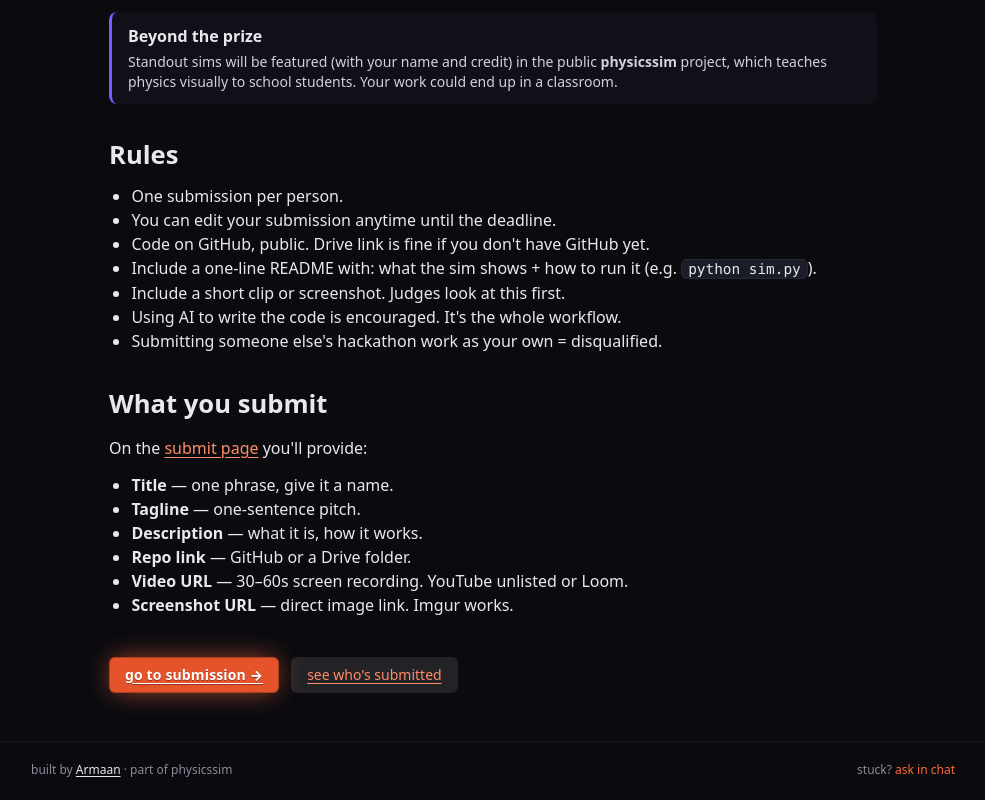
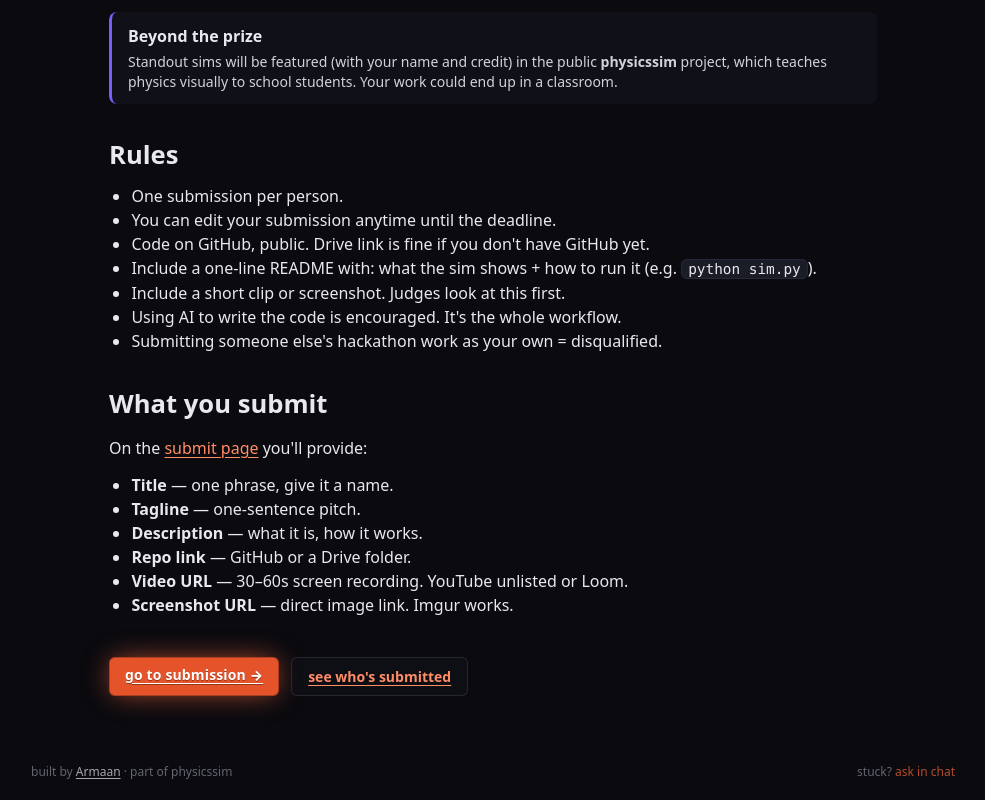
Before and after one commit to Kukyos/simathon, a Next.js app: page /hackathon in a window 1280 px wide. Shown: the part 1001-1801 px from the top of the page, without its empty margins (277-1262 px from the left). Built offline with nearby package versions, Linux system fonts and the light colour scheme; no server answers.

Commit message:
polish: unify ghost button + kbd, lighter footer, hide media stub in prod

```diff
--- a/app/globals.css
+++ b/app/globals.css
@@ -46,6 +46,25 @@ body {
   box-shadow:
     inset 0 0 0 1px rgba(0, 0, 0, 0.3),
     0 0 32px -2px rgba(255, 106, 61, 0.9);
+}
+
+/* Single secondary button. Replaces the three drifting "ghost" styles. */
+.btn-ghost {
+  display: inline-flex;
+  align-items: center;
+  justify-content: center;
+  padding: 0.5rem 1rem;
+  border-radius: 0.375rem;
+  font-size: 0.875rem;
+  font-weight: 600;
+  color: #e8e9ee;
+  background: rgba(17, 18, 26, 0.6);
+  border: 1px solid rgba(255, 255, 255, 0.1);
+  transition: border-color 150ms, background-color 150ms;
+}
+.btn-ghost:hover {
+  border-color: rgba(255, 106, 61, 0.4);
+  background: rgba(17, 18, 26, 0.85);
 }
 
 /* Code blocks */
--- a/app/hackathon/page.tsx
+++ b/app/hackathon/page.tsx
@@ -147,7 +147,7 @@ export default function HackathonPage() {
         <Link href="/submit" className="px-4 py-2 rounded-md bg-accent text-black font-semibold text-sm">
           go to submission →
         </Link>
-        <Link href="/gallery" className="px-4 py-2 rounded-md bg-white/10 hover:bg-white/15 text-sm">
+        <Link href="/gallery" className="btn-ghost">
           see who's submitted
         </Link>
       </div>
--- a/app/layout.tsx
+++ b/app/layout.tsx
@@ -38,8 +38,8 @@ export default function RootLayout({ children }: { children: React.ReactNode })
           <main className="flex-1 w-full max-w-5xl mx-auto px-5 md:px-12 py-8 md:py-12">
             {children}
           </main>
-          <footer className="border-t border-white/5">
-            <div className="max-w-5xl mx-auto px-5 md:px-12 py-5 text-xs text-muted flex flex-wrap gap-3 justify-between">
+          <footer>
+            <div className="max-w-5xl mx-auto px-5 md:px-12 py-5 text-xs text-muted flex flex-wrap gap-3 justify-between opacity-70">
               <div>
                 built by{" "}
                 <a
--- a/app/setup/page.tsx
+++ b/app/setup/page.tsx
@@ -38,7 +38,7 @@ export default function SetupPage() {
               <strong>"Add python.exe to PATH"</strong>. Then click Install.
             </li>
             <li>
-              <strong>Mac / terminal-style installer:</strong> just keep pressing <kbd className="px-1.5 py-0.5 rounded bg-white/10 border border-white/20 text-xs">Enter</kbd>{" "}
+              <strong>Mac / terminal-style installer:</strong> just keep pressing <kbd className="kbd">Enter</kbd>{" "}
               through every prompt. The defaults are fine. Don't type "no" to anything unless it asks for your password (then type it).
             </li>
           </ul>
@@ -122,13 +122,8 @@ export default function SetupPage() {
       </p>
       <ol>
         <li>
-          Press <kbd className="px-1.5 py-0.5 rounded bg-white/10 border border-white/20 text-xs">Ctrl</kbd>
-          {" + "}
-          <kbd className="px-1.5 py-0.5 rounded bg-white/10 border border-white/20 text-xs">L</kbd>{" "}
-          (Mac: <kbd className="px-1.5 py-0.5 rounded bg-white/10 border border-white/20 text-xs">⌘</kbd>
-          {" + "}
-          <kbd className="px-1.5 py-0.5 rounded bg-white/10 border border-white/20 text-xs">L</kbd>) to open the
-          AI chat.
+          Press <kbd className="kbd">Ctrl</kbd>{" + "}<kbd className="kbd">L</kbd>{" "}
+          (Mac: <kbd className="kbd">⌘</kbd>{" + "}<kbd className="kbd">L</kbd>) to open the AI chat.
         </li>
         <li>
           Paste this exactly:
@@ -182,10 +177,7 @@ export default function SetupPage() {
         >
           continue to build →
         </Link>
-        <Link
-          href="/chat"
-          className="px-4 py-2 rounded-md bg-panel border border-white/15 text-ink font-semibold text-sm hover:border-accent/40 hover:bg-panel/80"
-        >
+        <Link href="/chat" className="btn-ghost">
           ask in chat
         </Link>
       </div>
--- a/app/workshop/page.tsx
+++ b/app/workshop/page.tsx
@@ -132,10 +132,8 @@ export default function WorkshopPage() {
           your project folder.
         </li>
         <li>
-          Press <kbd className="px-1.5 py-0.5 rounded bg-white/10 border border-white/20 text-xs">Ctrl</kbd>
-          {" + "}<kbd className="px-1.5 py-0.5 rounded bg-white/10 border border-white/20 text-xs">L</kbd> to open
-          the AI chat (Mac: <kbd className="px-1.5 py-0.5 rounded bg-white/10 border border-white/20 text-xs">⌘</kbd>
-          {" + "}<kbd className="px-1.5 py-0.5 rounded bg-white/10 border border-white/20 text-xs">L</kbd>).
+          Press <kbd className="kbd">Ctrl</kbd>{" + "}<kbd className="kbd">L</kbd> to open the AI chat
+          (Mac: <kbd className="kbd">⌘</kbd>{" + "}<kbd className="kbd">L</kbd>).
         </li>
         <li>
           Paste the master prompt below, then your chosen idea right after the last line. Hit Enter. Then just{" "}
@@ -252,7 +250,7 @@ export default function WorkshopPage() {
         >
           read the hackathon rules →
         </Link>
-        <Link href="/submit" className="px-4 py-2 rounded-md bg-white/10 hover:bg-white/15 text-sm">
+        <Link href="/submit" className="btn-ghost">
           submit when ready
         </Link>
       </div>
--- a/components/MediaSlot.tsx
+++ b/components/MediaSlot.tsx
@@ -2,20 +2,39 @@ type Props = {
   kind?: "image" | "video";
   src?: string;
   caption?: string;
-  ratio?: string; // e.g. "16/9" or "4/3"
+  ratio?: string;
 };
 
-// ponytail: drop a file in /public/guide/, set src="/guide/<file>", done.
-// Videos autoplay-loop muted (browser requirement for autoplay). No controls — guide vibe.
+// ponytail: in prod, render nothing when no src. In dev, show a labeled stub so authors know
+// where to drop a file. Videos autoplay-loop muted (browser requirement for autoplay).
 export default function MediaSlot({ kind = "image", src, caption, ratio = "16/9" }: Props) {
+  if (!src) {
+    if (process.env.NODE_ENV === "production") return null;
     return (
       <figure className="my-4">
         <div
-        className="w-full rounded-lg overflow-hidden border border-white/10 bg-panel/40 flex items-center justify-center text-muted text-xs"
+          className="w-full rounded-lg overflow-hidden border border-dashed border-white/15 bg-panel/40 flex items-center justify-center text-muted text-xs"
           style={{ aspectRatio: ratio }}
         >
-        {src ? (
-          kind === "video" ? (
+          <div className="text-center px-4">
+            <div className="text-2xl mb-1 opacity-40">▣</div>
+            <div>[dev] {kind} placeholder · {caption ?? "drop a file here"}</div>
+          </div>
+        </div>
+        {caption && (
+          <figcaption className="text-xs text-muted mt-1.5 text-center">{caption}</figcaption>
+        )}
+      </figure>
+    );
+  }
+
+  return (
+    <figure className="my-4">
+      <div
+        className="w-full rounded-lg overflow-hidden border border-white/10 bg-panel/40"
+        style={{ aspectRatio: ratio }}
+      >
+        {kind === "video" ? (
           <video
             src={src}
             autoPlay
@@ -27,14 +46,6 @@ export default function MediaSlot({ kind = "image", src, caption, ratio = "16/9"
         ) : (
           // eslint-disable-next-line @next/next/no-img-element
           <img src={src} alt={caption ?? ""} className="w-full h-full object-cover" />
-          )
-        ) : (
-          <div className="text-center px-4">
-            <div className="text-2xl mb-1 opacity-40">▣</div>
-            <div>
-              {kind} placeholder · {caption ?? "drop a screenshot or clip here"}
-            </div>
-          </div>
         )}
       </div>
       {caption && (
--- a/components/Stepper.css
+++ b/components/Stepper.css
@@ -16,7 +16,7 @@
   border-radius: 1.5rem;
   background: rgba(17, 18, 26, 0.85);
   backdrop-filter: blur(12px);
-  border: 1px solid rgba(255, 255, 255, 0.08);
+  border: 1px solid rgba(255, 255, 255, 0.1);
   box-shadow:
     0 30px 60px -20px rgba(0, 0, 0, 0.6),
     0 0 80px -20px rgba(124, 92, 255, 0.25);
```
Lines whose indentation alone changed are shown as unchanged.
